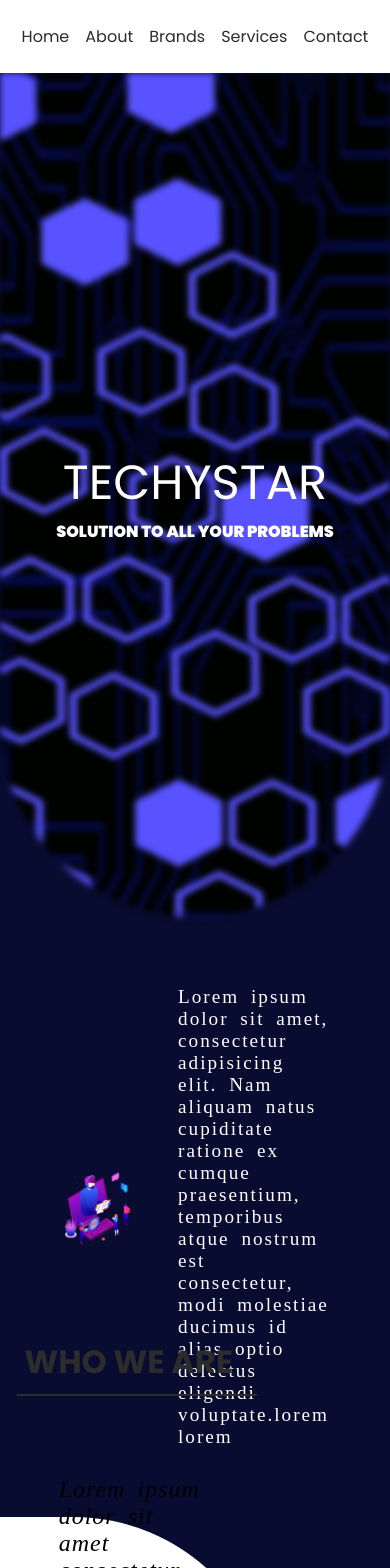
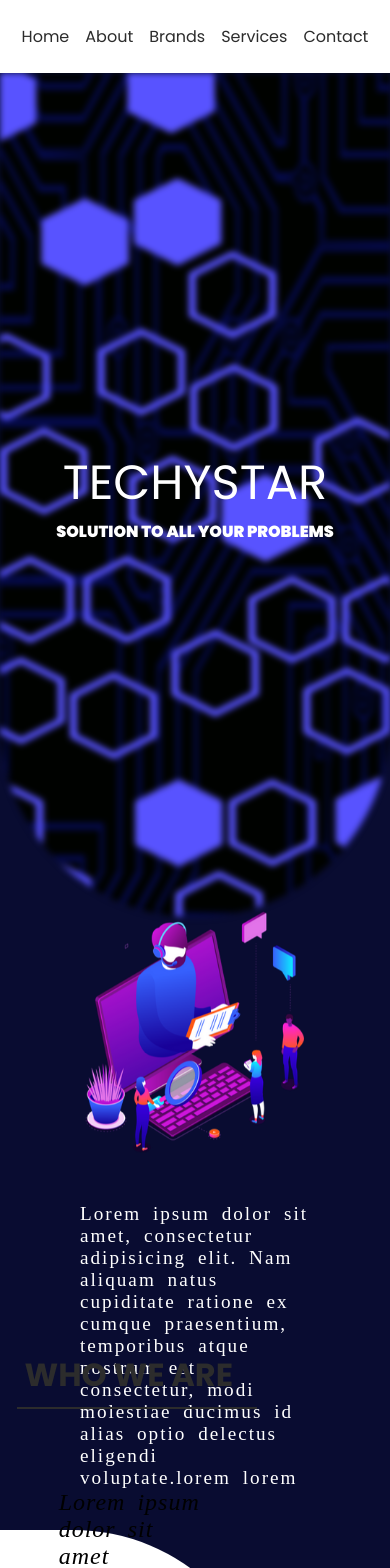
Before and after one commit to Nitish-Bakshi/TechyStar, a React (Vite) app: page / in a window 390 px wide. Shown: the top 1568 px of the page. Built offline with nearby package versions, Linux system fonts and the light colour scheme; a web font is replaced by a local one.

Commit message:
mq added to home2

```diff
--- a/src/styles/mediaq.scss
+++ b/src/styles/mediaq.scss
@@ -42,4 +42,15 @@
       }
     }
   }
+  .home2 {
+    height: 120vh;
+    flex-direction: column;
+    img {
+      width: 100%;
+    }
+    > div {
+      width: 100%;
+      padding-top: 0;
+    }
+  }
 }
```
